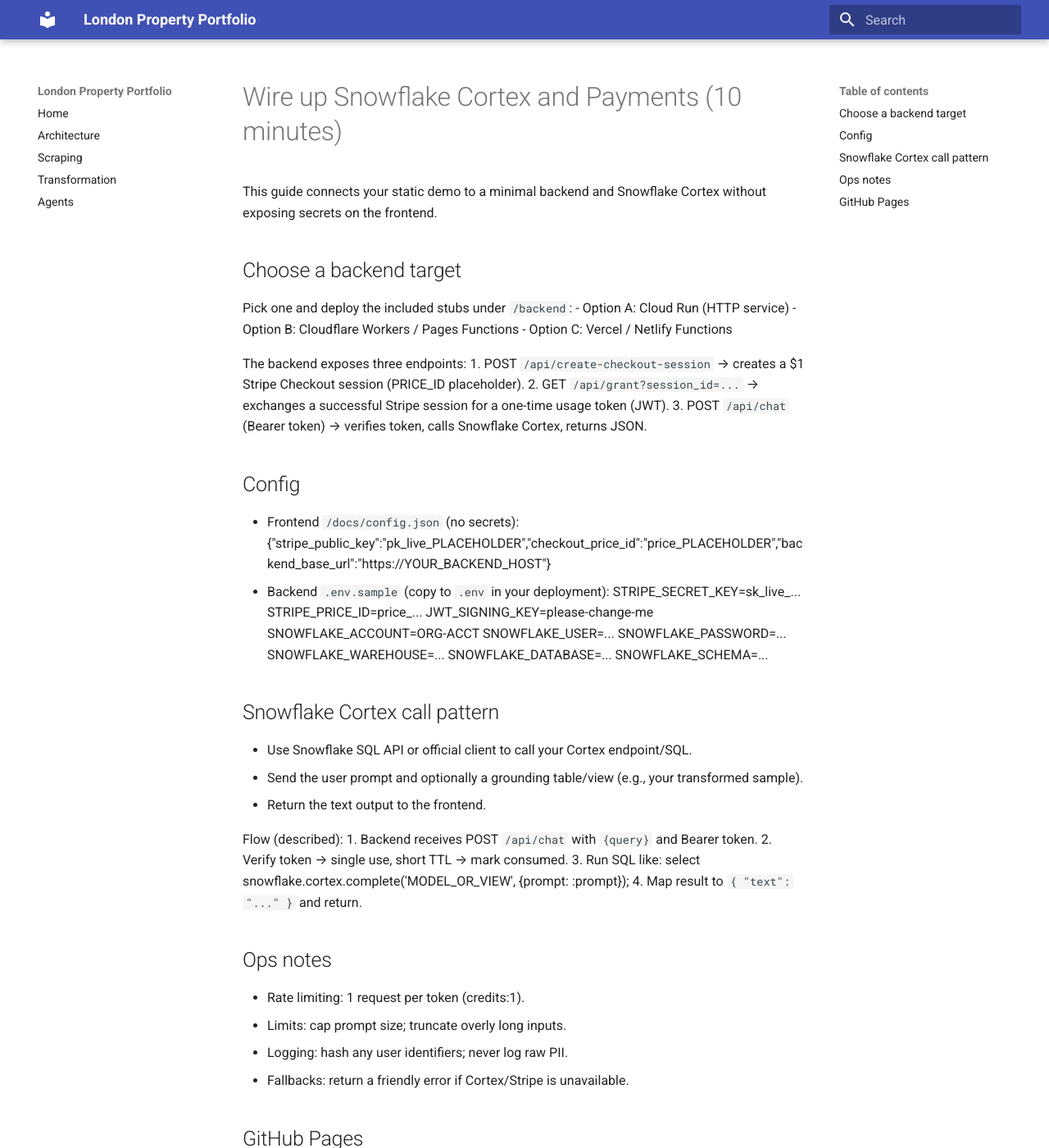
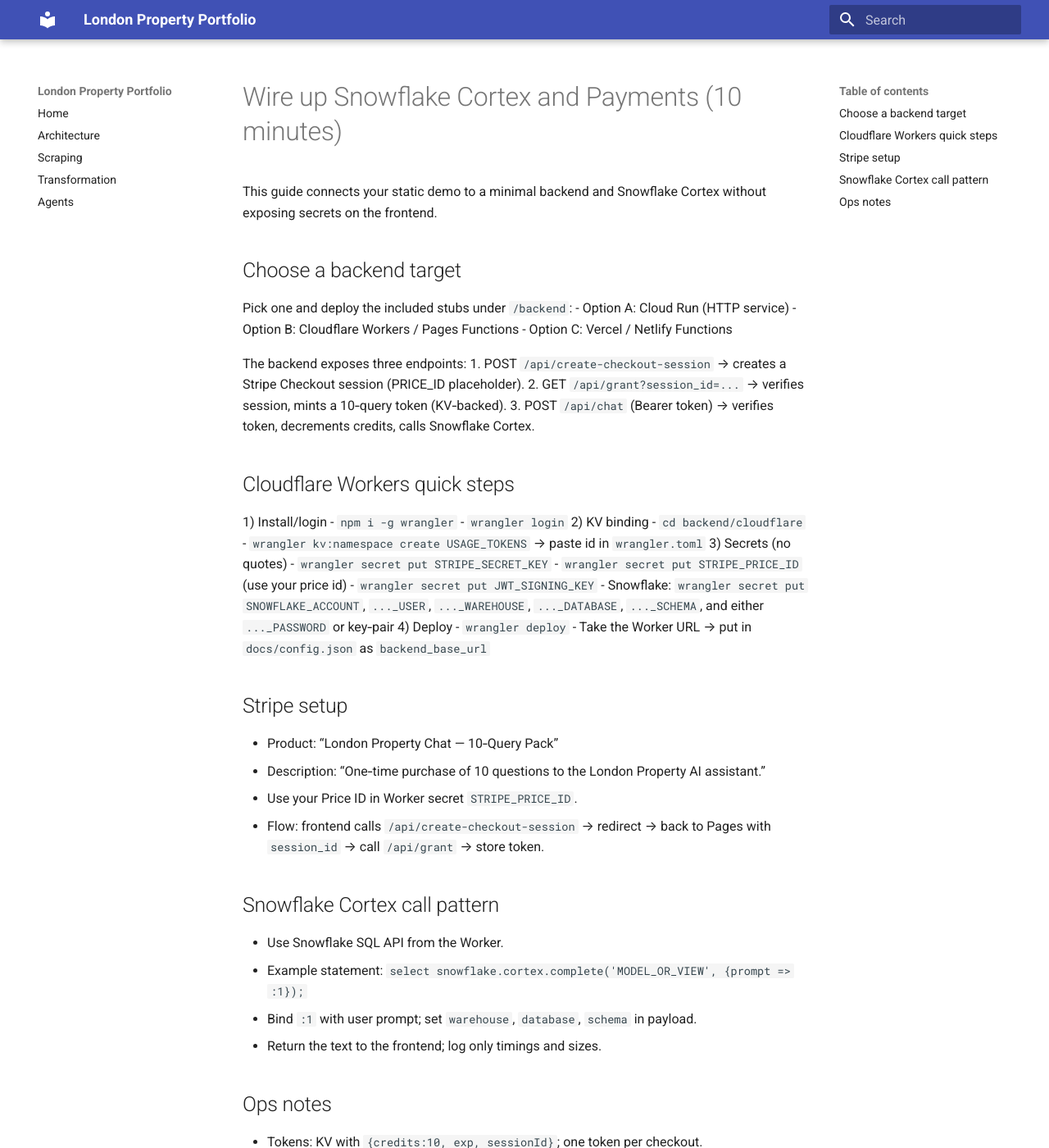
Before and after one commit to kevinalyst/rightmove-london-portfolio, an MkDocs documentation site: the page built from docs/wire-up-cortex.md, in a window 1280 px wide and 1400 px high. Shown: the whole window at 82% size. Built offline with MkDocs 1.6.1 and Material for MkDocs 9.7.7, drawn with Linux system fonts in a browser that asks for light colours; some of the changed text lies outside the part shown.

Commit message:
Fix frontend chat config and worker demo mode

```diff
--- a/docs/index.html
+++ b/docs/index.html
@@ -60,6 +60,9 @@
       <small>© 2025 Kevin Li</small>
     </footer>
 
+    <script>
+      window.__BACKEND_BASE_URL = 'https://london-portfolio-backend.axiuluo40.workers.dev';
+    </script>
     <script src="https://cdn.jsdelivr.net/npm/chart.js"></script>
     <script src="app.js"></script>
   </body>
--- a/docs/wire-up-cortex.md
+++ b/docs/wire-up-cortex.md
@@ -9,41 +9,40 @@
 - Option C: Vercel / Netlify Functions
 
 The backend exposes three endpoints:
-1. POST `/api/create-checkout-session` → creates a $1 Stripe Checkout session (PRICE_ID placeholder).
-2. GET `/api/grant?session_id=...` → exchanges a successful Stripe session for a one-time usage token (JWT).
-3. POST `/api/chat` (Bearer token) → verifies token, calls Snowflake Cortex, returns JSON.
+1. POST `/api/create-checkout-session` → creates a Stripe Checkout session (PRICE_ID placeholder).
+2. GET `/api/grant?session_id=...` → verifies session, mints a 10‑query token (KV‑backed).
+3. POST `/api/chat` (Bearer token) → verifies token, decrements credits, calls Snowflake Cortex.
 
-## Config
-- Frontend `/docs/config.json` (no secrets):
-{"stripe_public_key":"pk_live_PLACEHOLDER","checkout_price_id":"price_PLACEHOLDER","backend_base_url":"https://YOUR_BACKEND_HOST"}
-- Backend `.env.sample` (copy to `.env` in your deployment):
-STRIPE_SECRET_KEY=sk_live_...
-STRIPE_PRICE_ID=price_...
-JWT_SIGNING_KEY=please-change-me
-SNOWFLAKE_ACCOUNT=ORG-ACCT
-SNOWFLAKE_USER=...
-SNOWFLAKE_PASSWORD=...
-SNOWFLAKE_WAREHOUSE=...
-SNOWFLAKE_DATABASE=...
-SNOWFLAKE_SCHEMA=...
+## Cloudflare Workers quick steps
+1) Install/login
+- `npm i -g wrangler`
+- `wrangler login`
+2) KV binding
+- `cd backend/cloudflare`
+- `wrangler kv:namespace create USAGE_TOKENS` → paste id in `wrangler.toml`
+3) Secrets (no quotes)
+- `wrangler secret put STRIPE_SECRET_KEY`
+- `wrangler secret put STRIPE_PRICE_ID` (use your price id)
+- `wrangler secret put JWT_SIGNING_KEY`
+- Snowflake: `wrangler secret put SNOWFLAKE_ACCOUNT`, `..._USER`, `..._WAREHOUSE`, `..._DATABASE`, `..._SCHEMA`, and either `..._PASSWORD` or key‑pair
+4) Deploy
+- `wrangler deploy`
+- Take the Worker URL → put in `docs/config.json` as `backend_base_url`
+
+## Stripe setup
+- Product: “London Property Chat — 10‑Query Pack”
+- Description: “One‑time purchase of 10 questions to the London Property AI assistant.”
+- Use your Price ID in Worker secret `STRIPE_PRICE_ID`.
+- Flow: frontend calls `/api/create-checkout-session` → redirect → back to Pages with `session_id` → call `/api/grant` → store token.
 
 ## Snowflake Cortex call pattern
-- Use Snowflake SQL API or official client to call your Cortex endpoint/SQL.
-- Send the user prompt and optionally a grounding table/view (e.g., your transformed sample).
-- Return the text output to the frontend.
-
-Flow (described):
-1. Backend receives POST `/api/chat` with `{query}` and Bearer token.
-2. Verify token → single use, short TTL → mark consumed.
-3. Run SQL like: select snowflake.cortex.complete('MODEL_OR_VIEW', {prompt: :prompt});
-4. Map result to `{ "text": "..." }` and return.
+- Use Snowflake SQL API from the Worker.
+- Example statement: `select snowflake.cortex.complete('MODEL_OR_VIEW', {prompt => :1});`
+- Bind `:1` with user prompt; set `warehouse`, `database`, `schema` in payload.
+- Return the text to the frontend; log only timings and sizes.
 
 ## Ops notes
-- Rate limiting: 1 request per token (credits:1).
-- Limits: cap prompt size; truncate overly long inputs.
-- Logging: hash any user identifiers; never log raw PII.
-- Fallbacks: return a friendly error if Cortex/Stripe is unavailable.
-
-## GitHub Pages
-- Settings → Pages → Build from `/docs` on `main`.
-- Add `/docs/assets/social-preview.png` for a social card.
+- Tokens: KV with `{credits:10, exp, sessionId}`; one token per checkout.
+- Limits: trim prompt length; reject empty inputs.
+- Privacy: do not log raw prompts or PII.
+- CORS: allow your Pages origin only.
```
Also changed, not shown: docs/app.js (+30 -5 lines), memory-bank/activeContext.md (+3 -0 lines), memory-bank/progress.md (+2 -0 lines), 2 other files.
